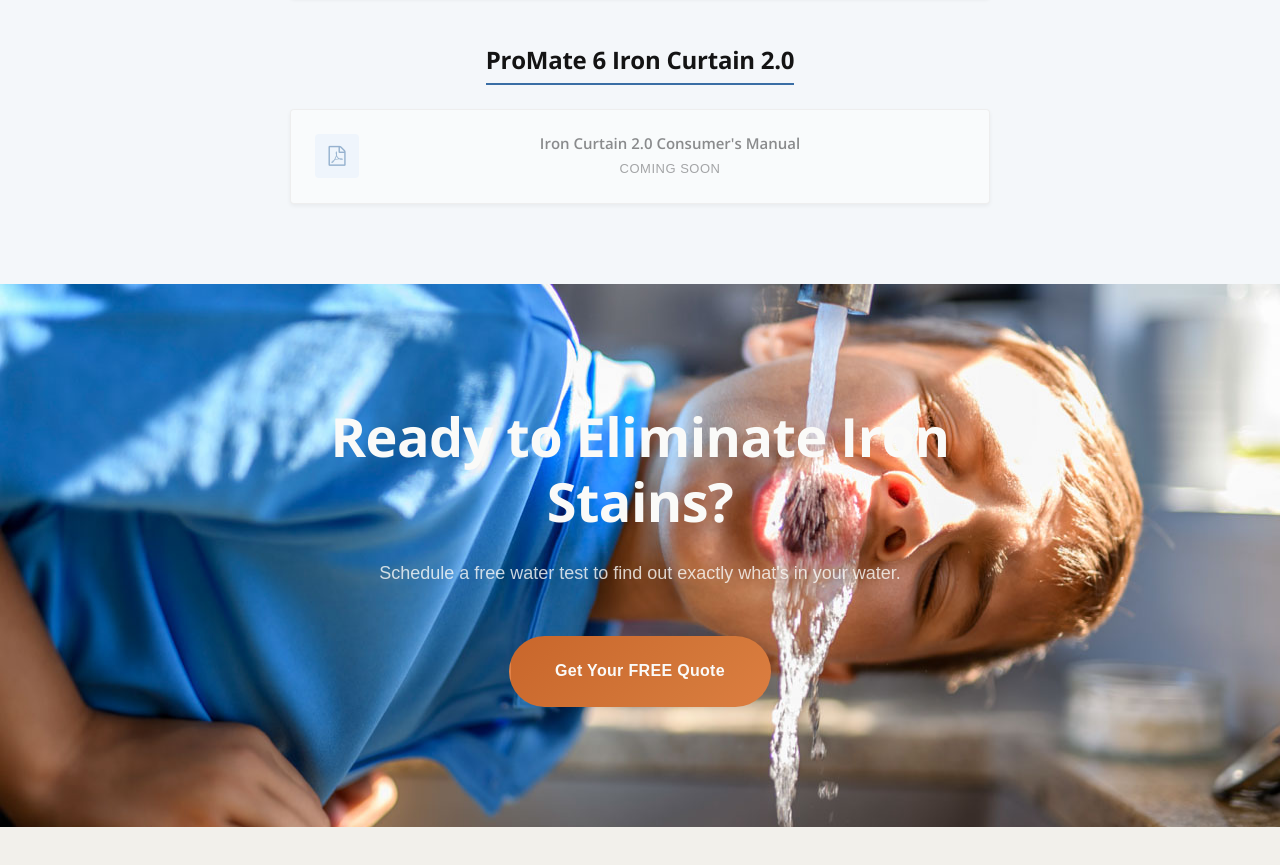
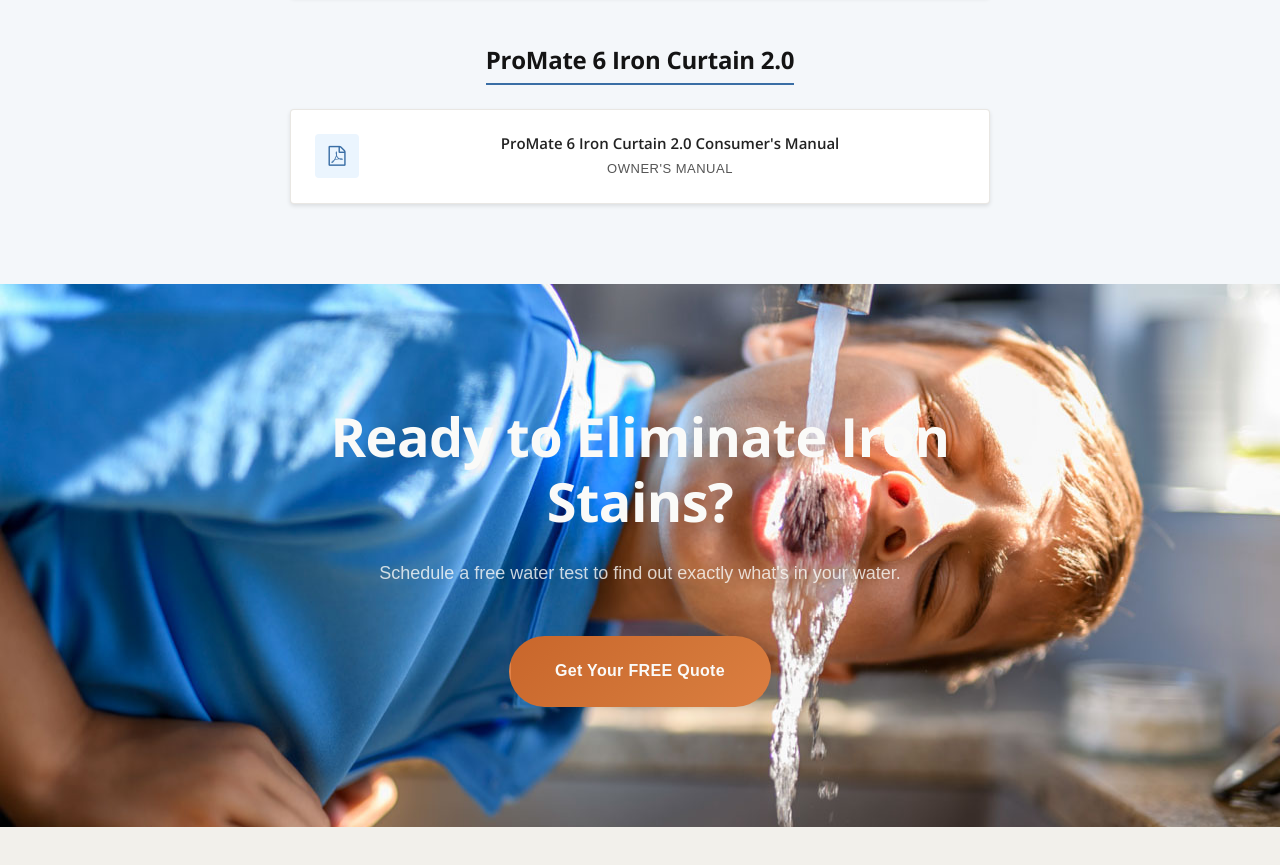
Before and after one commit to dinosoftic/rw-website, a website: page pages/residential/iron-removal/index.html in a window 1280 px wide. Shown: the part 5366-6231 px from the top of the page. Drawn offline with nearby package versions, Linux system fonts and the light colour scheme.

Commit message:
Add Iron Curtain 2.0 consumer manual PDF and update resource link

```diff
--- a/pages/residential/iron-removal/index.html
+++ b/pages/residential/iron-removal/index.html
@@ -200,11 +200,11 @@
         <div class="resource-group">
           <h3>ProMate 6 Iron Curtain 2.0</h3>
           <div class="docs-grid">
-            <a href="#" class="doc-card" style="pointer-events:none;opacity:0.5;">
+            <a href="/Hellenbrand_ProMate 6 Iron Curtain 2.0 DemandAeration Consumers Manual_112248.pdf" target="_blank" class="doc-card">
               <div class="doc-card-icon"><i class="fa fa-file-pdf-o" aria-hidden="true"></i></div>
               <div class="doc-card-info">
-                <div class="doc-card-title">Iron Curtain 2.0 Consumer's Manual</div>
-                <div class="doc-card-type">Coming Soon</div>
+                <div class="doc-card-title">ProMate 6 Iron Curtain 2.0 Consumer's Manual</div>
+                <div class="doc-card-type">Owner's Manual</div>
               </div>
             </a>
           </div>
```
Also changed, not shown: 1 other file.
